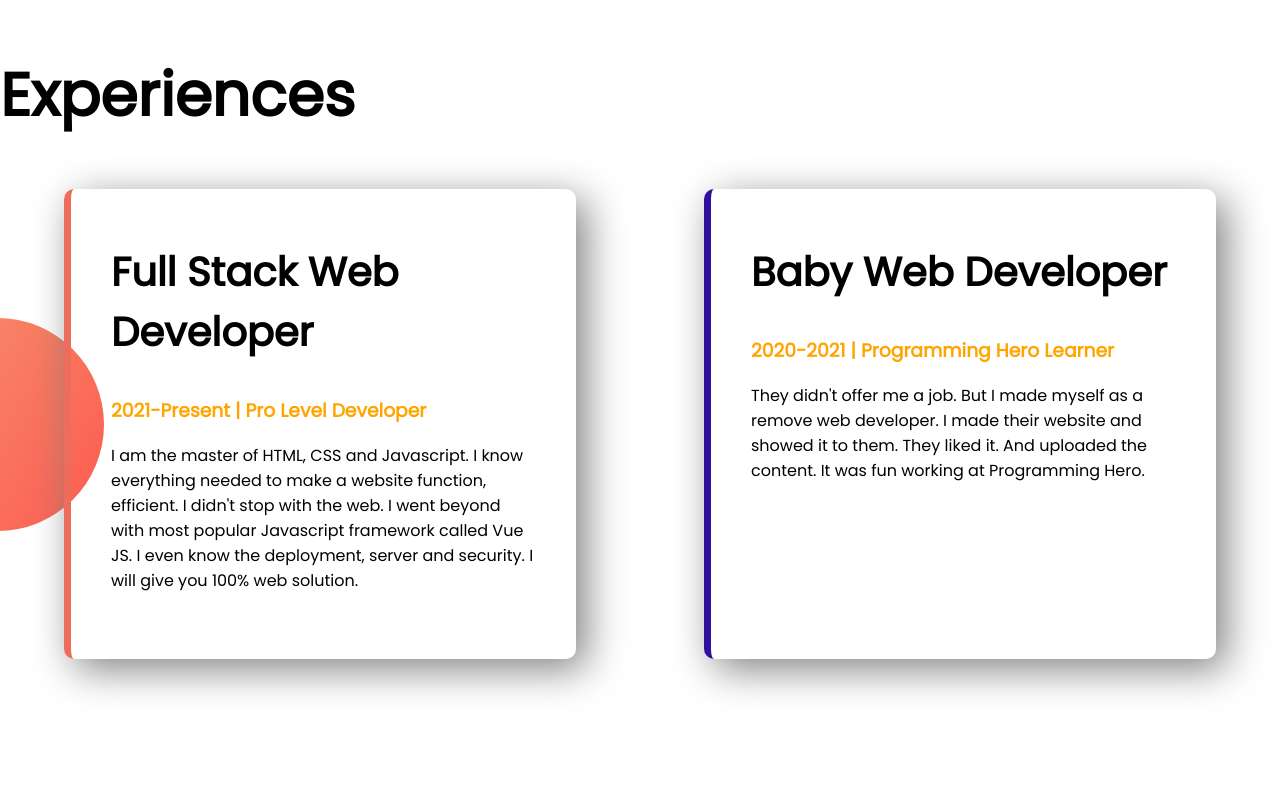
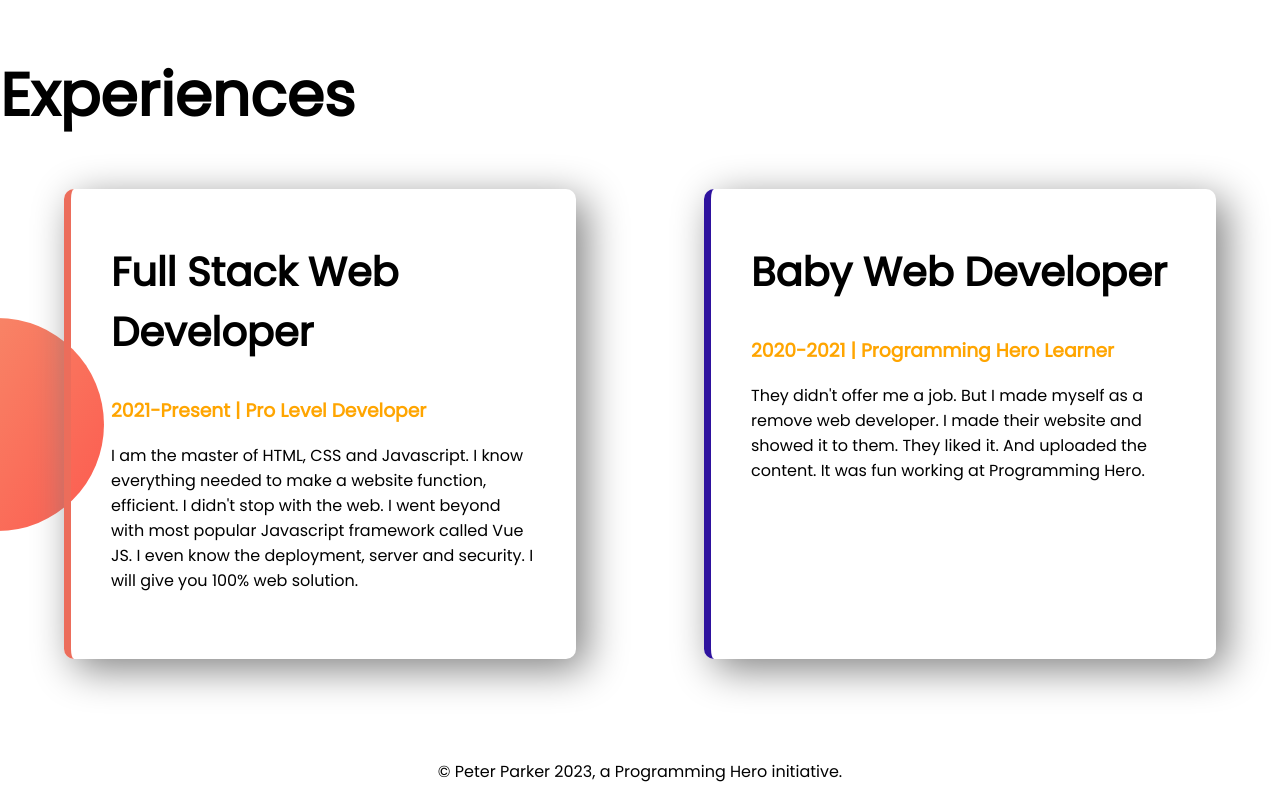
Before and after one commit to Durjoy-dcp/developer-portfolio, a plain HTML site: page index.html in a window 1280 px wide. Shown: the part 1146-1946 px from the top of the page. Before the commit the page ends 1905 px from the top, so only its background shows below. Drawn offline with Linux system fonts and the light colour scheme.

Commit message:
final according to j vai

```diff
--- a/index.html
+++ b/index.html
@@ -91,5 +91,9 @@
     </section>
 
 </body>
+<footer>
+    <p>© Peter Parker 2023, a Programming Hero initiative.</p>
+
+</footer>
 
 </html>
--- a/style.css
+++ b/style.css
@@ -1,4 +1,5 @@
-body {
+body,
+footer {
     font-family: 'Poppins', sans-serif;
     margin: 0px;
 
@@ -73,3 +74,7 @@ h2 {
 #right-item {
     border-left: 7px solid #2e129e;
 }
+
+footer p {
+    text-align: center;
+}
```
